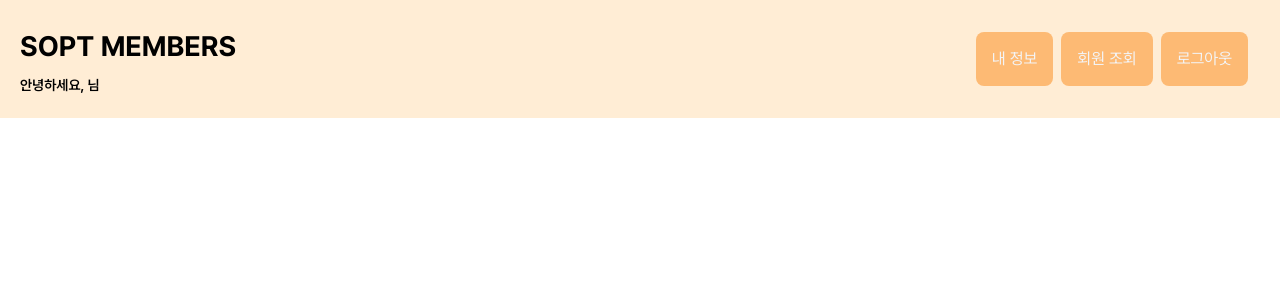
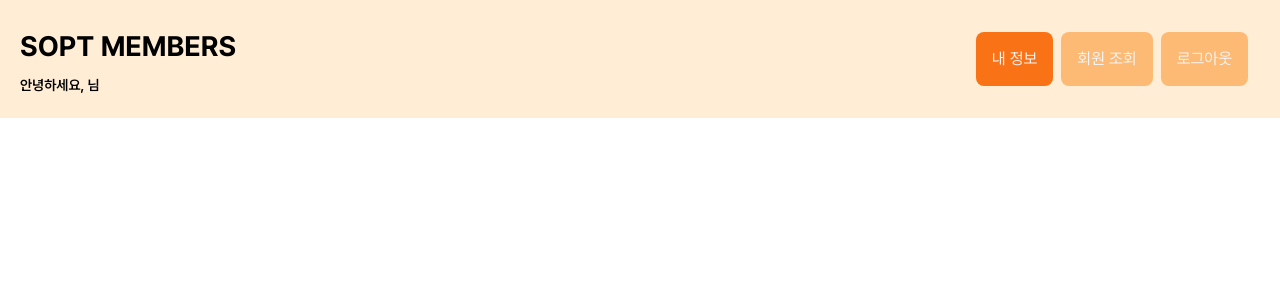
Before and after one commit to 38-lets-sopt-web/MinaKim, a React (Vite) app in the folder Week4/Homework/: page /mypage in a window 1280 px wide. Shown: the top 300 px of the page. Built offline with nearby package versions, Linux system fonts and the light colour scheme.

Commit message:
feat(style): pathName 확인을 통한 현재 선택된 경로 버튼 가시화

```diff
--- a/Week4/Homework/src/widgets/header/ui/Header.tsx
+++ b/Week4/Homework/src/widgets/header/ui/Header.tsx
@@ -1,5 +1,5 @@
 import {Button} from '@/shared/ui/Button';
-import {useNavigate} from 'react-router';
+import {useLocation, useNavigate} from 'react-router';
 
 interface HeaderProps {
   userName: string;
@@ -7,6 +7,10 @@ interface HeaderProps {
 
 export const Header = ({userName}: HeaderProps) => {
   const navigate = useNavigate();
+  const {pathname} = useLocation();
+
+  const isMyPage = pathname === '/mypage';
+  const isMembers = pathname.startsWith('/mypage/members');
 
   const handleLogout = () => {
     localStorage.removeItem('userId');
@@ -22,13 +26,13 @@ export const Header = ({userName}: HeaderProps) => {
       <div className='flex flex-row gap-2 p-3'>
         <Button
           text='내 정보'
-          backgroundColor='bg-primary-300'
+          backgroundColor={isMyPage ? 'bg-primary-500' : 'bg-primary-300'}
           textColor='text-neutral-100'
           onClick={() => navigate('/mypage')}
         />
         <Button
           text='회원 조회'
-          backgroundColor='bg-primary-300'
+          backgroundColor={isMembers ? 'bg-primary-500' : 'bg-primary-300'}
           textColor='text-neutral-100'
           onClick={() => navigate('/mypage/members')}
         />
```
